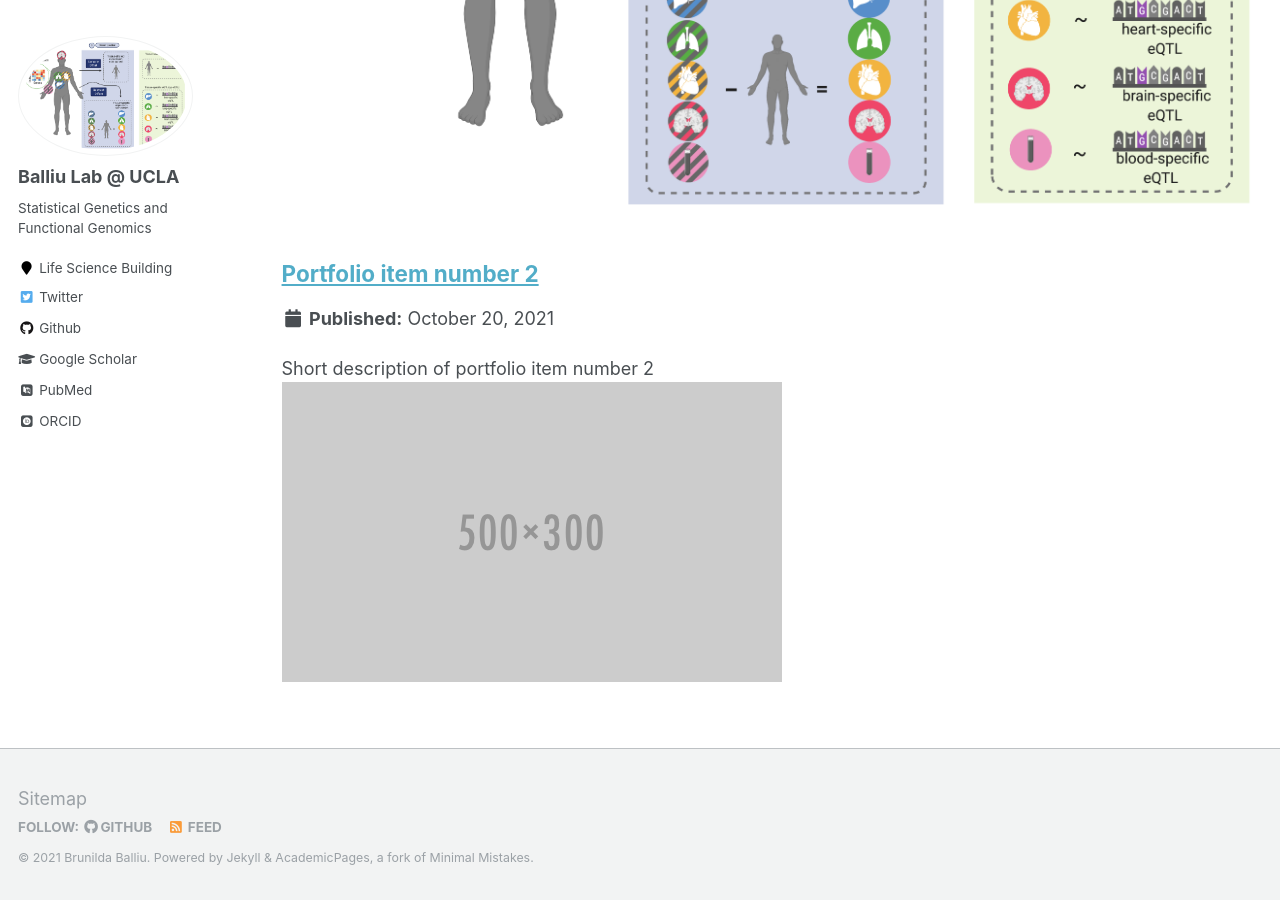
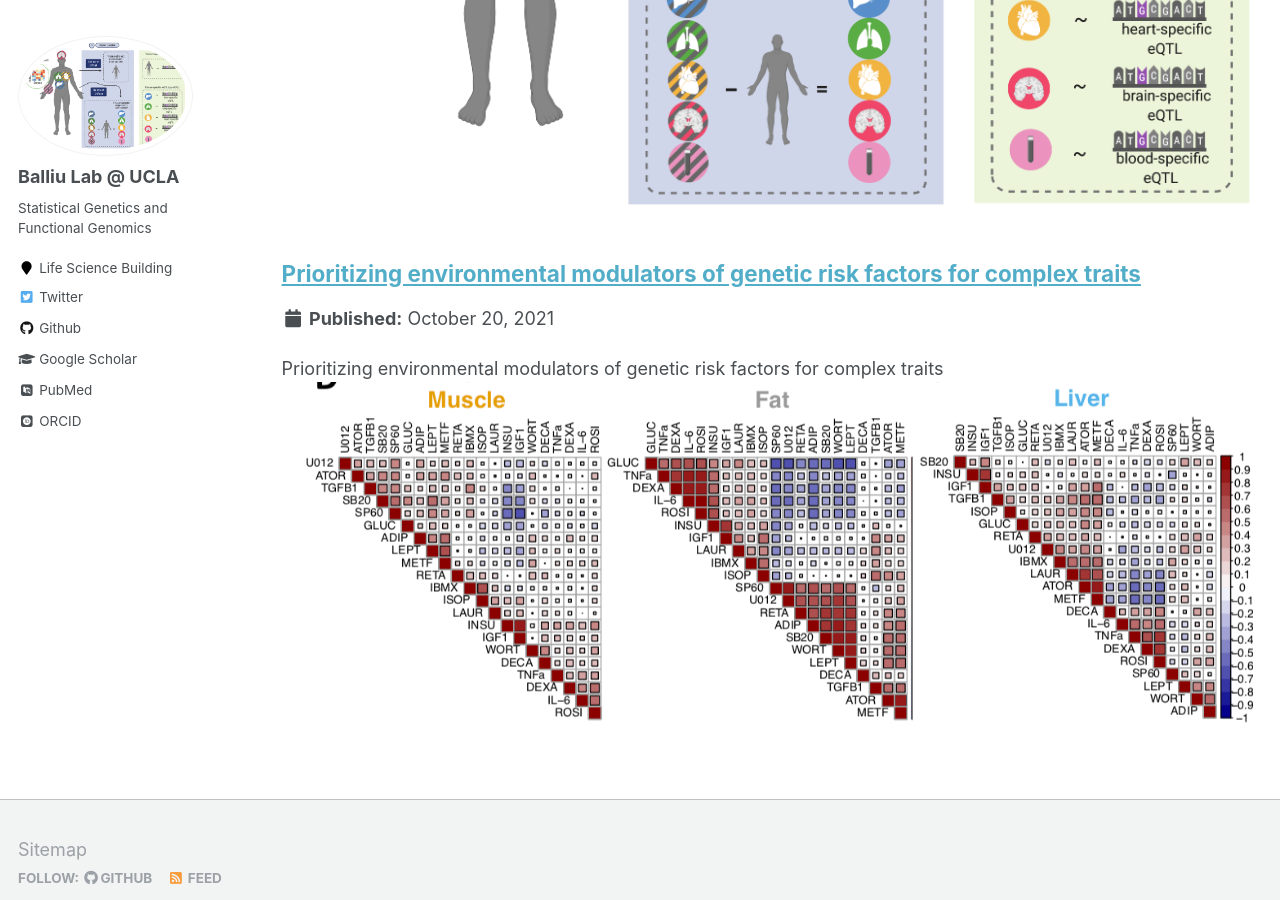
Before and after one commit to BalliuLab/balliulab.github.io, a Jekyll site: the page built from _pages/portfolio.html, in a window 1280 px wide and 900 px high, scrolled down 748 px. Built offline with Jekyll 4.4.1, drawn with Linux system fonts in a browser that asks for light colours; some web fonts are replaced.

Commit message:
Update portfolio-2.html

```diff
--- a/_portfolio/portfolio-2.html
+++ b/_portfolio/portfolio-2.html
@@ -1,7 +1,7 @@
 ---
-title: "Portfolio item number 2"
-excerpt: "Short description of portfolio item number 2 <br/><img src='/images/500x300.png'>"
+title: "Prioritizing environmental modulators of genetic risk factors for complex traits"
+excerpt: "Prioritizing environmental modulators of genetic risk factors for complex traits <br/><img src='/images/IR_GxE.png'>"
 collection: portfolio
 ---
 
-This is an item in your portfolio. It can be have images or nice text. If you name the file .md, it will be parsed as markdown. If you name the file .html, it will be parsed as HTML.
+Complex traits and diseases can be influenced by both genetics and environment. However, given the large number of environmental stimuli and power challenges for gene-by-environment testing, it remains a critical challenge to identify and prioritize specific disease-relevant environmental exposures. In addition to new statistical methods, we develop combined experimental and computational frameworks for leveraging signals from transcriptional responses to environmental perturbations to identify disease-relevant perturbations that can modulate genetic risk for complex traits (e.g. Balliu et al 2021; [AJHG](https://pubmed.ncbi.nlm.nih.gov/34582792/)) and inform the functions of genetic variants and genes associated with complex traits (Gloudemans*, Balliu* et al 2021; [medRxiv](https://www.medrxiv.org/content/10.1101/2021.09.28.21264208v1)).
```
